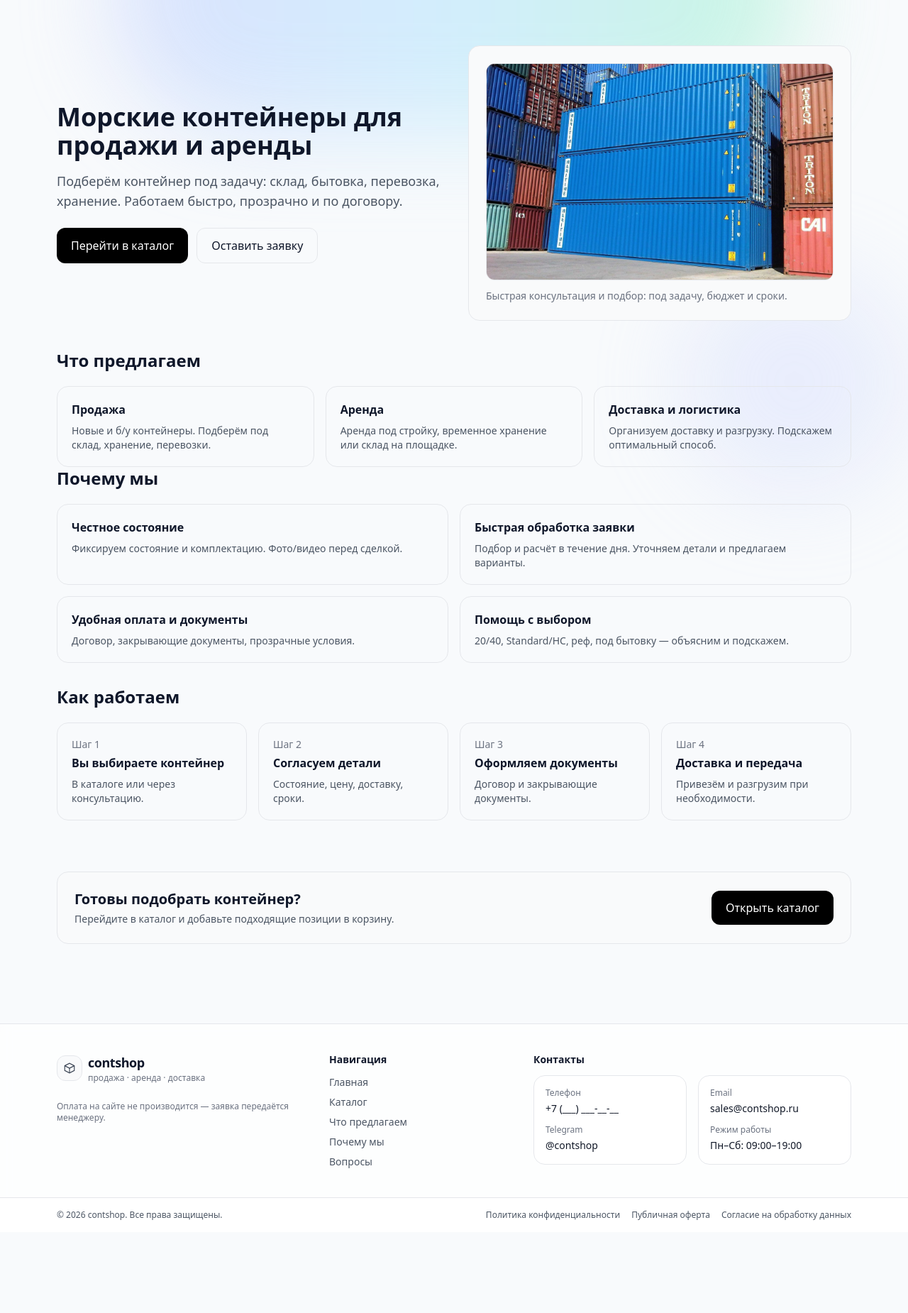
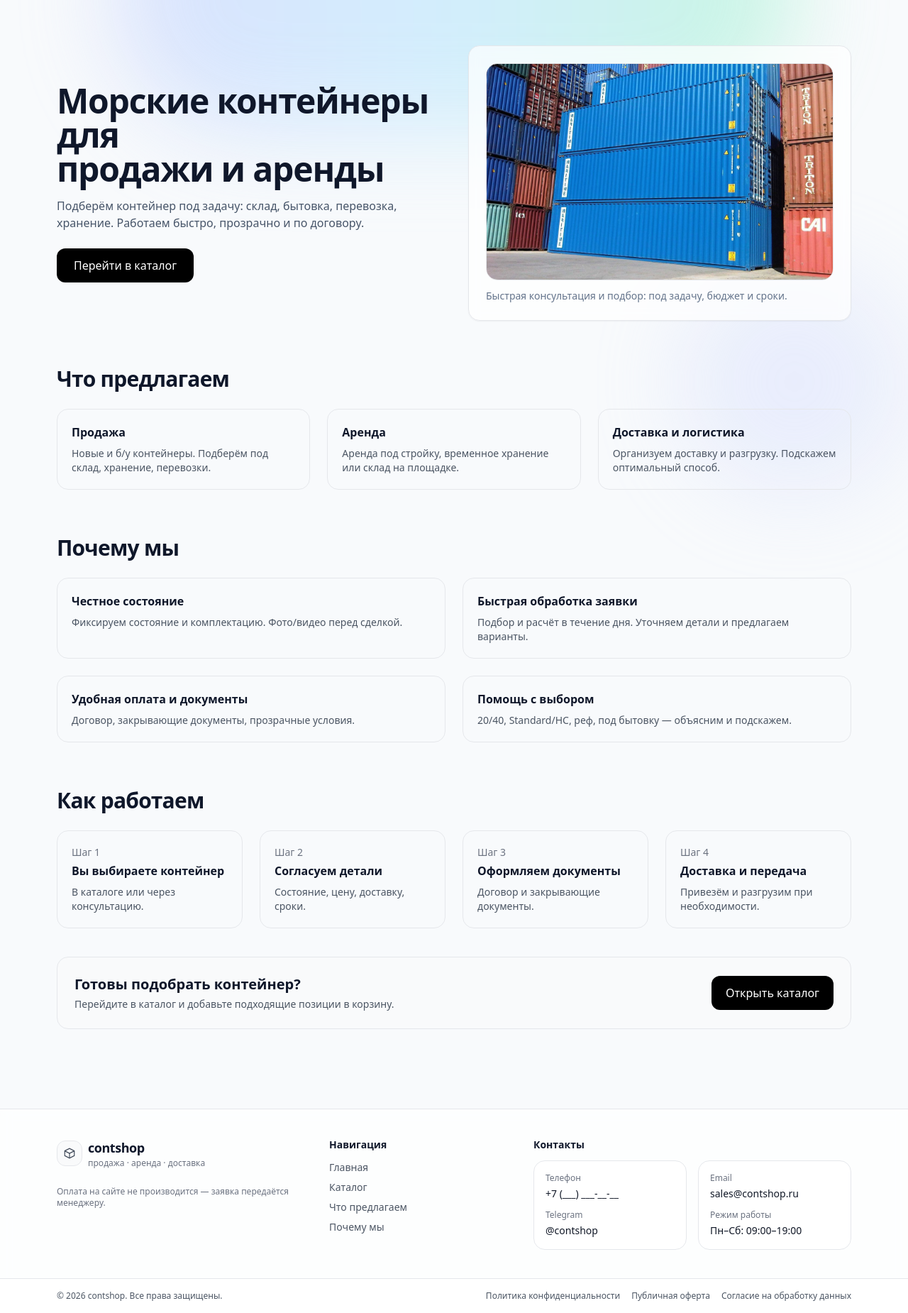
Before and after one commit to Roman-It-star/contshop, a Django app: page / in a window 1280 px wide. Shown: the part 102-1952 px from the top of the page at 71% size. Before the commit the page ends 1821 px from the top, so only its background shows below. Run offline with Django 5.2, Linux system fonts and the light colour scheme; some libraries are stand-ins or nearby versions.

Commit message:
Поправил интерфейс

```diff
--- a/apps/core/templates/core/index.html
+++ b/apps/core/templates/core/index.html
@@ -3,49 +3,51 @@
 
 {% block content %}
   <!-- HERO -->
-  <section class="py-10">
-    <div class="grid grid-cols-1 md:grid-cols-2 gap-10 items-center">
+<section class="mt-10">
+  <div class="grid grid-cols-1 lg:grid-cols-2 gap-10 items-center">
+    <!-- ЛЕВАЯ КОЛОНКА: заголовок/описание/кнопка -->
     <div>
-        <h1 class="text-3xl md:text-4xl font-bold leading-tight">
-          Морские контейнеры для продажи и аренды
+      <h1 class="text-4xl md:text-5xl font-extrabold tracking-tight">
+        Морские контейнеры для<br class="hidden md:block"> продажи и аренды
       </h1>
-        <p class="mt-4 text-gray-600 text-base md:text-lg">
-          Подберём контейнер под задачу: склад, бытовка, перевозка, хранение. Работаем быстро, прозрачно и по договору.
+
+      <p class="mt-4 text-slate-600 max-w-xl">
+        Подберём контейнер под задачу: склад, бытовка, перевозка, хранение.
+        Работаем быстро, прозрачно и по договору.
       </p>
 
-        <div class="mt-6 flex flex-wrap gap-3">
+      <div class="mt-6">
         <a href="{% url 'catalog:list' %}"
-             class="inline-flex items-center justify-center px-5 py-3 rounded-xl bg-black text-white hover:opacity-90">
+           class="inline-flex items-center px-6 py-3 rounded-xl bg-black text-white hover:opacity-90">
           Перейти в каталог
-          </a>
-
-          <!-- Пока нет формы — ведём в каталог (позже заменим на checkout) -->
-          <a href="{% url 'catalog:list' %}"
-             class="inline-flex items-center justify-center px-5 py-3 rounded-xl border hover:bg-gray-50">
-            Оставить заявку
         </a>
       </div>
     </div>
 
-      <!-- Картинка-заглушка (можешь заменить на свою) -->
-      <div class="rounded-2xl border bg-gray-50 p-6">
+    <!-- ПРАВАЯ КОЛОНКА: картинка -->
+    <div class="rounded-2xl border bg-white/70 backdrop-blur shadow-sm p-6">
+      <div class="aspect-[16/10] overflow-hidden rounded-2xl border bg-white">
         <img
           src="{% static 'img/hero/1.jpg' %}"
-          alt="Морской контейнер"
-          class="aspect-[16/10] w-full rounded-xl border object-cover"
-        />
-        <p class="mt-3 text-sm text-gray-500">
+          alt="Морские контейнеры"
+          class="w-full h-full object-cover"
+        >
+      </div>
+
+      <div class="mt-3 text-sm text-slate-500">
         Быстрая консультация и подбор: под задачу, бюджет и сроки.
-        </p>
+      </div>
     </div>
   </div>
 </section>
 
   <!-- OFFER -->
-  <section id="offer" class="scroll-mt-24">
-    <h2 class="text-2xl font-semibold">Что предлагаем</h2>
+  <section id="offer" class="mt-14 md:mt-16">
+      <h2 class="text-2xl md:text-3xl font-extrabold tracking-tight mb-6">
+        Что предлагаем
+      </h2>
 
-    <div class="mt-5 grid grid-cols-1 md:grid-cols-3 gap-4">
+    <div class="grid grid-cols-1 md:grid-cols-3 gap-6">
       <div class="rounded-2xl border p-5">
         <div class="font-semibold">Продажа</div>
         <p class="mt-2 text-sm text-gray-600">
@@ -70,10 +72,10 @@
   </section>
 
   <!-- BENEFITS -->
-  <section id="why" class="scroll-mt-24">
-    <h2 class="text-2xl font-semibold">Почему мы</h2>
+  <section id="why" class="mt-14 md:mt-16">
+    <h2 class="text-2xl md:text-3xl font-extrabold tracking-tight mb-6">Почему мы</h2>
 
-    <div class="mt-5 grid grid-cols-1 md:grid-cols-2 gap-4">
+    <div class="grid grid-cols-1 md:grid-cols-2 gap-6">
       <div class="rounded-2xl border p-5">
         <div class="font-semibold">Честное состояние</div>
         <p class="mt-2 text-sm text-gray-600">
@@ -105,10 +107,10 @@
   </section>
 
   <!-- HOW IT WORKS -->
-  <section class="py-8">
-    <h2 class="text-2xl font-semibold">Как работаем</h2>
+  <section id="how" class="mt-14 md:mt-16">
+    <h2 class="text-2xl md:text-3xl font-extrabold tracking-tight mb-6">Как работаем</h2>
 
-    <ol class="mt-5 grid grid-cols-1 md:grid-cols-4 gap-4">
+    <ol class="grid grid-cols-1 md:grid-cols-2 lg:grid-cols-4 gap-6">
       <li class="rounded-2xl border p-5">
         <div class="text-sm text-gray-500">Шаг 1</div>
         <div class="mt-1 font-semibold">Вы выбираете контейнер</div>
--- a/templates/base.html
+++ b/templates/base.html
@@ -98,7 +98,6 @@
           <li><a class="hover:underline" href="{% url 'catalog:list' %}">Каталог</a></li>
           <li><a class="hover:underline" href="{% url 'core:index' %}#offer">Что предлагаем</a></li>
           <li><a class="hover:underline" href="{% url 'core:index' %}#why">Почему мы</a></li>
-          <li><a class="hover:underline" href="{% url 'core:index' %}#faq">Вопросы</a></li>
         </ul>
       </div>
 
```
Lines whose indentation alone changed are shown as unchanged.
